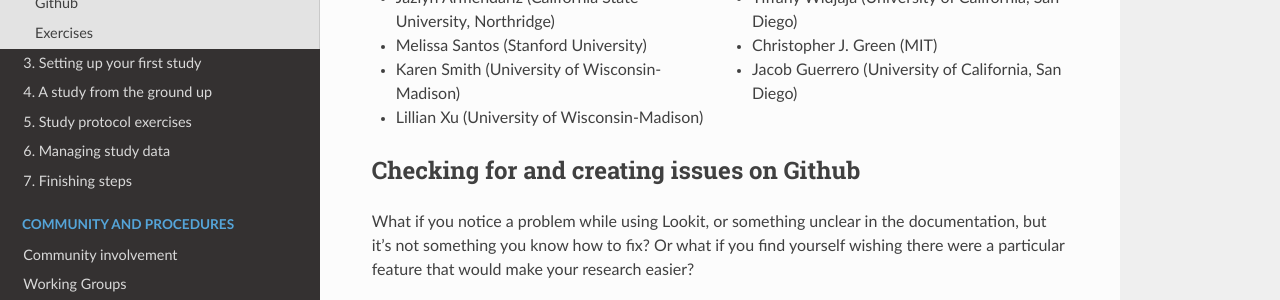
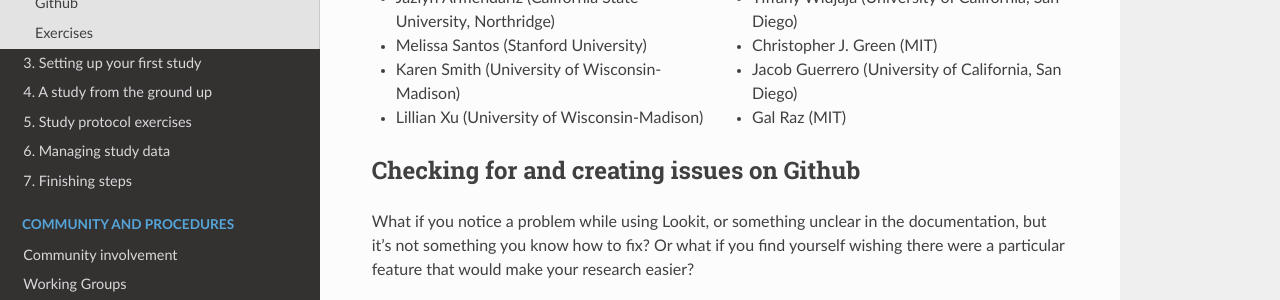
Before and after one commit to lookit/lookit-docs, a Sphinx documentation site: the page built from docs/source/tutorial-contributing.rst, in a window 1280 px wide and 900 px high, scrolled down 6297 px. Shown: the part 150-450 px from the top of the window. Built offline with Sphinx 7.4.7 and the Read the Docs theme 2.0.0, drawn with Linux system fonts in a browser that asks for light colours.

Commit message:
Add me as a tutorial participant

```diff
--- a/docs/source/tutorial-contributing.rst
+++ b/docs/source/tutorial-contributing.rst
@@ -213,6 +213,7 @@
 - Tiffany Widjaja (University of California, San Diego)
 - Christopher J. Green (MIT)
 - Jacob Guerrero (University of California, San Diego)
+- Gal Raz (MIT)
 
 .. _Github issues overview:
 
```
